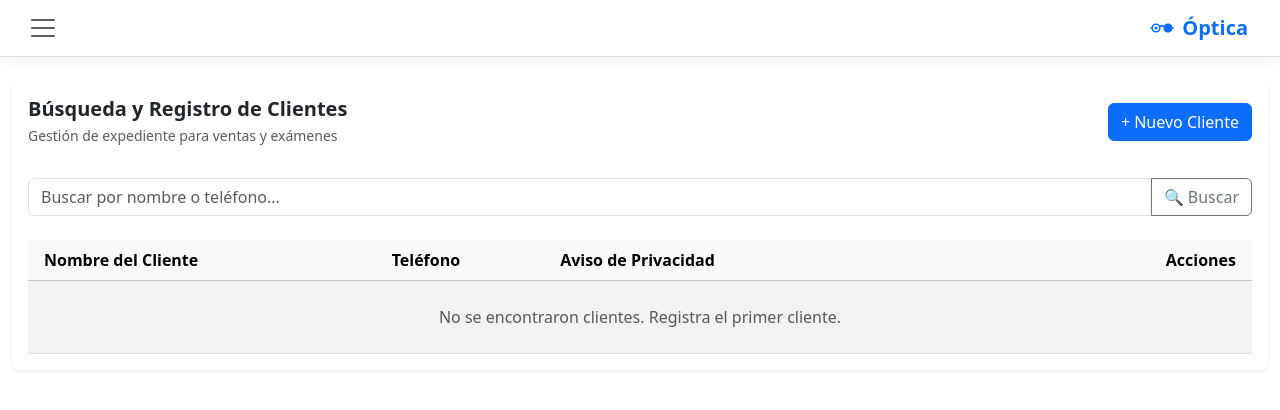
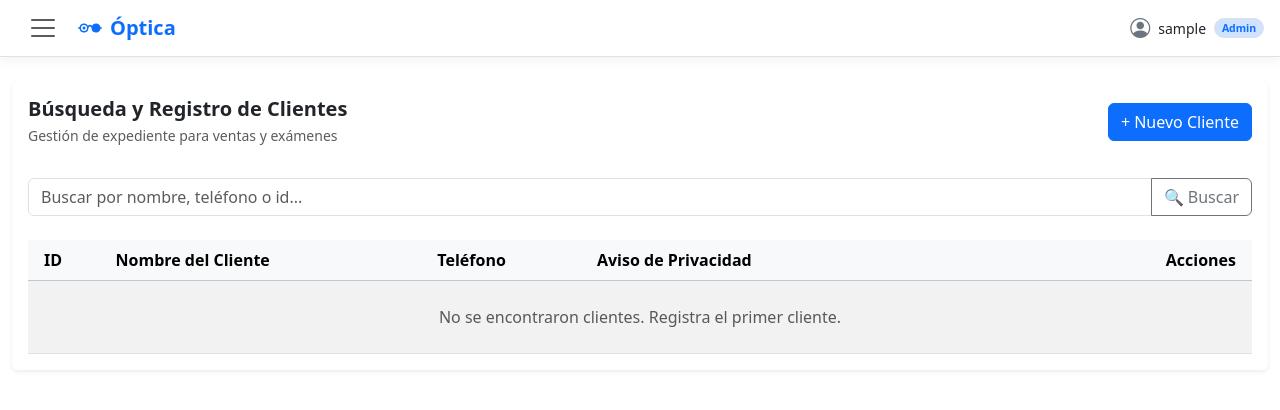
Before and after one commit to twvwrigth/ProyectoGestion, an ASP.NET Core app: page /GestionDeClientes in a window 1280 px wide. Shown: the top 410 px of the page. Run offline with ASP.NET Core 8, Linux system fonts and the light colour scheme; the visitor is signed in with stand-in values (Sample User, id 1); style sheets or scripts are compiled from the project's sources.

Commit message:
Mejora de layout y de  HU-04 Clientes

```diff
--- a/Pages/Clientes/Detalle.cshtml
+++ b/Pages/Clientes/Detalle.cshtml
@@ -37,6 +37,7 @@
         <div class="card-body d-flex justify-content-between align-items-center">
             <div>
                 <h4 class="fw-bold mb-1">@Model.Cliente.Nombre</h4>
+                <p class="text-muted small mb-1"><strong>ID:</strong> CLI-@Model.Cliente.IdCliente.ToString("D6")</p>
                 <p class="text-muted mb-0 me-3 d-inline">
                     <strong>Teléfono:</strong> @(string.IsNullOrEmpty(Model.Cliente.Telefono) ? "Sin registrar" :
                                                                                                     Model.Cliente.Telefono)
--- a/Pages/GestionDeClientes.cshtml
+++ b/Pages/GestionDeClientes.cshtml
@@ -36,7 +36,7 @@
             <form method="get" class="mb-4">
                 <div class="input-group">
                     <input type="text" asp-for="TerminoBusqueda" class="form-control"
-                           placeholder="Buscar por nombre o teléfono..." />
+                           placeholder="Buscar por nombre, teléfono o id..." />
                     <button class="btn btn-outline-secondary" type="submit">🔍 Buscar</button>
                     @if (!string.IsNullOrEmpty(Model.TerminoBusqueda))
                     {
@@ -49,7 +49,8 @@
                 <table class="table table-striped table-hover align-middle w-100 mb-0">
                     <thead class="table-light">
                         <tr>
-                            <th scope="col" class="ps-3">Nombre del Cliente</th>
+                            <th scope="col" class="ps-3">ID</th>
+                            <th scope="col">Nombre del Cliente</th>
                             <th scope="col">Teléfono</th>
                             <th scope="col">Aviso de Privacidad</th>
                             <th scope="col" class="text-end pe-3" style="min-width: 180px;">Acciones</th>
@@ -61,7 +62,8 @@
                             @foreach (var cliente in Model.Clientes)
                             {
                                 <tr>
-                                    <td class="ps-3 fw-medium">@cliente.Nombre</td>
+                                    <td class="ps-3 fw-medium">CLI-@cliente.IdCliente.ToString("D6")</td>
+                                    <td class="fw-medium">@cliente.Nombre</td>
                                     <td>@(string.IsNullOrEmpty(cliente.Telefono) ? "Sin teléfono" : cliente.Telefono)</td>
                                     <td>
                                         @if (cliente.AvisoPrivacidad == true || cliente.AvisoPrivacidad?.ToString() == "1")
@@ -94,7 +96,7 @@
                         else
                         {
                             <tr>
-                                <td colspan="4" class="text-center py-4 text-muted">
+                                <td colspan="5" class="text-center py-4 text-muted">
                                     No se encontraron clientes.
                                     @(string.IsNullOrEmpty(Model.TerminoBusqueda) ? "Registra el primer cliente." : "Intenta con otro término de búsqueda.")
                                 </td>
--- a/Pages/GestionDeClientes.cshtml.cs
+++ b/Pages/GestionDeClientes.cshtml.cs
@@ -1,10 +1,12 @@
 using Microsoft.AspNetCore.Mvc;
+using Microsoft.AspNetCore.Authorization;
 using Microsoft.AspNetCore.Mvc.RazorPages;
 using Microsoft.EntityFrameworkCore;
 using Proyecto.Models;
 
 namespace Proyecto.Pages
 {
+    [Authorize(Roles = "Encargado,Vendedor,Optometrista")]
     public class GestionDeClientesModel : PageModel
     {
         private readonly MiApplicationDbContext _context;
@@ -27,8 +29,14 @@ namespace Proyecto.Pages
             if (!string.IsNullOrWhiteSpace(TerminoBusqueda))
             {
                 string busqueda = TerminoBusqueda.Trim();
+                // Búsqueda por id: si el término es numérico (o "CLI-000001"), filtrar por IdCliente.
+                string terminoId = busqueda.StartsWith("CLI-", StringComparison.OrdinalIgnoreCase)
+                    ? busqueda[4..]
+                    : busqueda;
+                int? idBusqueda = int.TryParse(terminoId, out int id) ? id : null;
                 query = query.Where(c => EF.Functions.Like(c.Nombre, $"%{busqueda}%") ||
-                                         (c.Telefono != null && EF.Functions.Like(c.Telefono, $"%{busqueda}%")));
+                                         (c.Telefono != null && EF.Functions.Like(c.Telefono, $"%{busqueda}%")) ||
+                                         (idBusqueda.HasValue && c.IdCliente == idBusqueda.Value));
             }
 
             Clientes = await query.OrderBy(c => c.Nombre).ToListAsync();
--- a/Pages/Shared/_Layout.cshtml
+++ b/Pages/Shared/_Layout.cshtml
@@ -1,3 +1,9 @@
+@using System.Security.Claims
+@{
+    // SCRUM-3: página actual (para marcar el enlace activo) y rol del usuario (barra superior).
+    var paginaActual = (ViewContext.RouteData.Values["page"]?.ToString() ?? "").ToLowerInvariant();
+    var rolActual = User.FindFirst(ClaimTypes.Role)?.Value ?? "Sin rol";
+}
 <!DOCTYPE html>
 <html lang="es">
 <head>
@@ -8,6 +14,7 @@
     <link rel="stylesheet" href="~/lib/bootstrap/dist/css/bootstrap.min.css" />
     <link rel="stylesheet" href="~/css/site.css" asp-append-version="true" />
     <link rel="stylesheet" href="~/Proyecto.styles.css" asp-append-version="true" />
+    <link rel="icon" href="~/favicon.ico" asp-append-version="true" />
     <link rel="stylesheet" href="https://cdn.jsdelivr.net/npm/bootstrap-icons@1.11.3/font/bootstrap-icons.min.css">
 </head>
 <body>
@@ -32,6 +39,16 @@
                     Óptica
                 </a>
 
+                <!-- Usuario logueado visible en la barra superior (SCRUM-3) -->
+                @if (User.Identity!.IsAuthenticated)
+                {
+                    <span class="ms-auto d-flex align-items-center text-secondary small">
+                        <i class="bi bi-person-circle fs-5 me-2"></i>
+                        <span class="fw-medium text-dark text-truncate">@User.Identity.Name</span>
+                        <span class="badge rounded-pill bg-primary-subtle text-primary border ms-2">@rolActual</span>
+                    </span>
+                }
+
             </div>
         </nav>
     </header>
@@ -52,74 +69,96 @@
             <ul class="navbar-nav flex-grow-1 p-3">
                 @if (User.Identity!.IsAuthenticated)
                 {
+                    @if (User.IsInRole("Encargado") || User.IsInRole("Vendedor"))
+                    {
+                        <li class="menu-seccion px-3 mt-2 mb-1">Ventas</li>
                         @if (User.IsInRole("Encargado"))
                         {
                             <li class="nav-item mb-1">
-                            <a class="nav-link text-dark fw-medium px-3 rounded" asp-area="" asp-page="/GestionDeEmpleados">
-                                <i class="bi bi-people me-2 text-secondary"></i> Gestión de empleados
-                            </a>
-                        </li>
-                        <li class="nav-item mb-1">
-                            <a class="nav-link text-dark fw-medium px-3 rounded" asp-area="" asp-page="/PreciosReglasPromociones">
-                                <i class="bi bi-tags me-2 text-secondary"></i> Precios y promociones
-                            </a>
-                        </li>
-                        <li class="nav-item mb-1">
-                            <a class="nav-link text-dark fw-medium px-3 rounded" asp-area="" asp-page="/GestionDeLaboratorios">
-                                <i class="bi bi-building me-2 text-secondary"></i> Gestión de laboratorios
-                            </a>
-                        </li>
-                        <li class="nav-item mb-1">
-                            <a class="nav-link text-dark fw-medium px-3 rounded" asp-area="" asp-page="/cotizacion">
+                                <a class="nav-link text-dark fw-medium px-3 rounded @(paginaActual == "/cotizacion" ? "active" : "")" asp-area="" asp-page="/cotizacion">
                                     <i class="bi bi-file-earmark-text me-2 text-secondary"></i> Cotización
                                 </a>
                             </li>
                             <li class="nav-item mb-1">
-                            <a class="nav-link text-dark fw-medium px-3 rounded" asp-area="" asp-page="/Historial">
-                                <i class="bi bi-clock-history me-2 text-secondary"></i> Historial de Cortes
+                                <a class="nav-link text-dark fw-medium px-3 rounded @(paginaActual == "/venta-cobroexamen" ? "active" : "")" asp-area="" asp-page="/Venta-CobroExamen">
+                                    <i class="bi bi-receipt me-2 text-secondary"></i> Ventas
+                                </a>
+                            </li>
+                        }
+                        <li class="nav-item mb-1">
+                            <a class="nav-link text-dark fw-medium px-3 rounded @(paginaActual == "/tableropedidos" ? "active" : "")" asp-area="" asp-page="/TableroPedidos">
+                                <i class="bi bi-kanban me-2 text-secondary"></i> Pedidos
+                            </a>
+                        </li>
+                    }
+
+                    @if (User.IsInRole("Encargado") || User.IsInRole("Vendedor") || User.IsInRole("Optometrista"))
+                    {
+                        <li class="menu-seccion px-3 mt-2 mb-1">Clientes</li>
+                        <li class="nav-item mb-1">
+                            <a class="nav-link text-dark fw-medium px-3 rounded @(paginaActual == "/gestiondeclientes" ? "active" : "")" asp-area="" asp-page="/GestionDeClientes">
+                                <i class="bi bi-person-lines-fill me-2 text-secondary"></i> Clientes
                             </a>
                         </li>
                         <li class="nav-item mb-1">
-                            <a class="nav-link text-dark fw-medium px-3 rounded" asp-area="" asp-page="/Venta-CobroExamen">
-                                <i class="bi bi-receipt me-2 text-secondary"></i> Venta de Mostrador y Cobro de Examen
+                            <a class="nav-link text-dark fw-medium px-3 rounded @(paginaActual == "/listaespera" ? "active" : "")" asp-area="" asp-page="/listaEspera">
+                                <i class="bi bi-list-ol me-2 text-secondary"></i> Lista de espera
                             </a>
                         </li>
                     }
 
                     @if (User.IsInRole("Encargado") || User.IsInRole("Vendedor"))
                     {
+                        <li class="menu-seccion px-3 mt-2 mb-1">Caja</li>
+                        <li class="nav-item mb-1">
+                            <a class="nav-link text-dark fw-medium px-3 rounded @(paginaActual == "/index" ? "active" : "")" asp-area="" asp-page="/Index">
+                                <i class="bi bi-cash-coin me-2 text-secondary"></i> Caja
+                            </a>
+                        </li>
                         @if (User.IsInRole("Encargado"))
                         {
-                            <li><hr class="dropdown-divider my-2"></li>
+                            <li class="nav-item mb-1">
+                                <a class="nav-link text-dark fw-medium px-3 rounded @(paginaActual == "/historial" ? "active" : "")" asp-area="" asp-page="/Historial">
+                                    <i class="bi bi-clock-history me-2 text-secondary"></i> Historial
+                                </a>
+                            </li>
                         }
+                    }
+
+                    @if (User.IsInRole("Encargado") || User.IsInRole("Laboratorista"))
+                    {
+                        <li class="menu-seccion px-3 mt-2 mb-1">Laboratorio</li>
                         <li class="nav-item mb-1">
-                            <a class="nav-link text-dark fw-medium px-3 rounded" asp-area="" asp-page="/catalogo">
-                                <i class="bi bi-grid me-2 text-secondary"></i> Catálogo
+                            <a class="nav-link text-dark fw-medium px-3 rounded @(paginaActual == "/trabajolaboratorista" ? "active" : "")" asp-area="" asp-page="/TrabajoLaboratorista">
+                                <i class="bi bi-eyeglasses me-2 text-secondary"></i> Laboratorio
+                            </a>
+                        </li>
+                    }
+
+                    @if (User.IsInRole("Encargado") || User.IsInRole("Vendedor"))
+                    {
+                        <li class="menu-seccion px-3 mt-2 mb-1">Administración</li>
+                        @if (User.IsInRole("Encargado"))
+                        {
+                            <li class="nav-item mb-1">
+                                <a class="nav-link text-dark fw-medium px-3 rounded @(paginaActual == "/gestiondeempleados" ? "active" : "")" asp-area="" asp-page="/GestionDeEmpleados">
+                                    <i class="bi bi-people me-2 text-secondary"></i> Empleados
                                 </a>
                             </li>
                             <li class="nav-item mb-1">
-                            <a class="nav-link text-dark fw-medium px-3 rounded" asp-area="" asp-page="/GestionDeClientes">
-                                <i class="bi bi-person-lines-fill me-2 text-secondary"></i> Clientes
+                                <a class="nav-link text-dark fw-medium px-3 rounded @(paginaActual == "/gestiondelaboratorios" ? "active" : "")" asp-area="" asp-page="/GestionDeLaboratorios">
+                                    <i class="bi bi-building me-2 text-secondary"></i> Laboratorios
                                 </a>
                             </li>
                             <li class="nav-item mb-1">
-                            <a class="nav-link text-dark fw-medium px-3 rounded" asp-area="" asp-page="/listaEspera">
-                                <i class="bi bi-list-ol me-2 text-secondary"></i> Lista de espera
+                                <a class="nav-link text-dark fw-medium px-3 rounded @(paginaActual == "/preciosreglaspromociones" ? "active" : "")" asp-area="" asp-page="/PreciosReglasPromociones">
+                                    <i class="bi bi-tags me-2 text-secondary"></i> Precios
                                 </a>
                             </li>
+                        }
                         <li class="nav-item mb-1">
-                            <a class="nav-link text-dark fw-medium px-3 rounded" asp-area="" asp-page="/Index">
-                                <i class="bi bi-cash-coin me-2 text-secondary"></i> Caja
-                            </a>
-                        </li>
-                        <li class="nav-item mb-1">
-                            <a class="nav-link text-dark fw-medium px-3 rounded" asp-area="" asp-page="/TableroPedidos">
-                                <i class="bi bi-kanban me-2 text-secondary"></i> Tablero de Pedidos
-                            </a>
-                        </li>
-                        <li class="nav-item mb-1">
-                            <a class="nav-link text-dark fw-medium px-3 rounded" asp-area="" asp-page="/TrabajoLaboratorista">
-                                <i class="bi bi-eyeglasses me-2 text-secondary"></i> Trabajo Laboratorista
+                            <a class="nav-link text-dark fw-medium px-3 rounded @(paginaActual == "/catalogo" ? "active" : "")" asp-area="" asp-page="/catalogo">
+                                <i class="bi bi-grid me-2 text-secondary"></i> Catálogo
                             </a>
                         </li>
                     }
--- a/wwwroot/css/site.css
+++ b/wwwroot/css/site.css
@@ -40,3 +40,19 @@ body {
 .form-floating > .form-control-plaintext:focus::placeholder, .form-floating > .form-control:focus::placeholder {
   text-align: start;
 }
+
+/* Menú lateral: página activa y encabezados de sección (SCRUM-3) */
+#menuLateral .nav-link.active {
+  background-color: var(--bs-primary-bg-subtle);
+  color: var(--bs-primary);
+  font-weight: 600;
+}
+
+#menuLateral .menu-seccion {
+  font-size: 0.75rem;
+  font-weight: 600;
+  letter-spacing: 0.05em;
+  text-transform: uppercase;
+  color: var(--bs-secondary-color);
+  list-style: none;
+}
```
Also changed, not shown: wwwroot/favicon.ico. Lines whose indentation alone changed are shown as unchanged.
